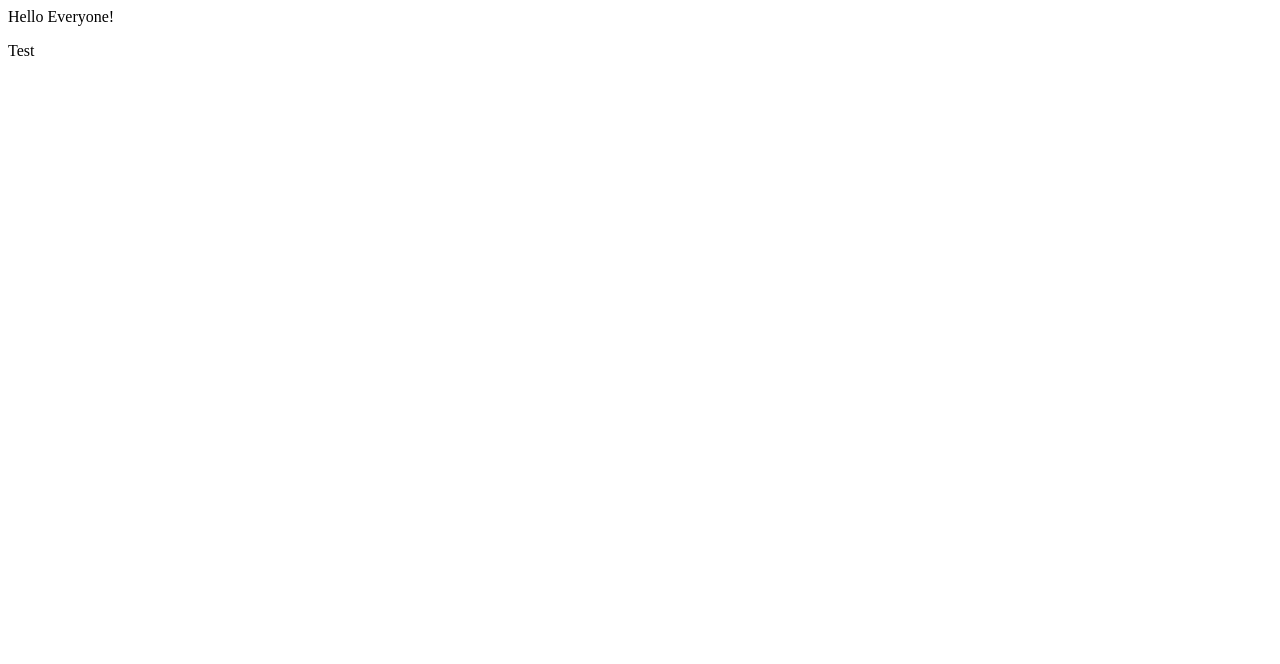
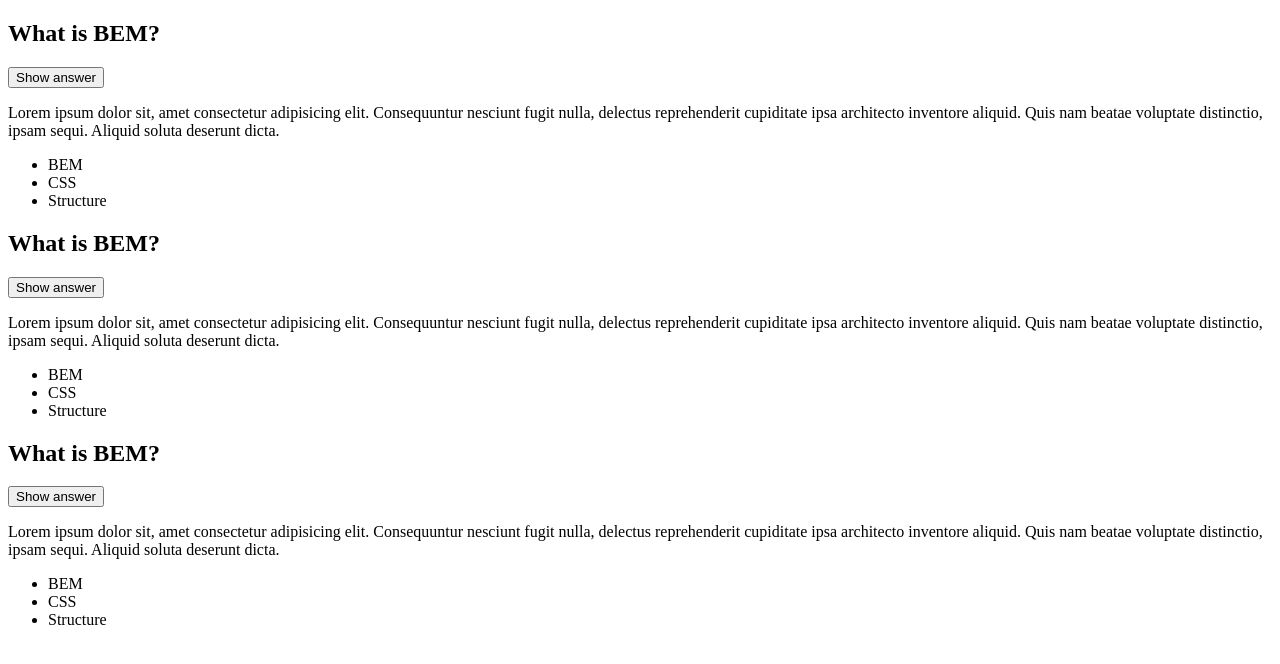
Before and after one commit to falkkreimeier/quiz-app, a website: page index.html in a window 1280 px wide. Drawn offline with Linux system fonts and the light colour scheme.

Commit message:
add structure

```diff
--- a/index.html
+++ b/index.html
@@ -1,13 +1,56 @@
 <!DOCTYPE html>
 <html lang="en">
+
 <head>
     <meta charset="UTF-8">
     <meta http-equiv="X-UA-Compatible" content="IE=edge">
     <meta name="viewport" content="width=device-width, initial-scale=1.0">
     <title>Document</title>
 </head>
+
 <body>
-    Hello Everyone!
-    <p>Test</p>
+    <header> </header>
+    <main>
+
+        <section>
+            <h2>What is BEM?</h2>
+            <button>Show answer</button>
+            <p>Lorem ipsum dolor sit, amet consectetur adipisicing elit. Consequuntur nesciunt fugit nulla, delectus
+                reprehenderit cupiditate ipsa architecto inventore aliquid. Quis nam beatae voluptate distinctio, ipsam
+                sequi. Aliquid soluta deserunt dicta.</p>
+            <ul>
+                <li>BEM</li>
+                <li>CSS</li>
+                <li>Structure</li>
+            </ul>
+        </section>
+
+        <section>
+            <h2>What is BEM?</h2>
+            <button>Show answer</button>
+            <p>Lorem ipsum dolor sit, amet consectetur adipisicing elit. Consequuntur nesciunt fugit nulla, delectus
+                reprehenderit cupiditate ipsa architecto inventore aliquid. Quis nam beatae voluptate distinctio, ipsam
+                sequi. Aliquid soluta deserunt dicta.</p>
+            <ul>
+                <li>BEM</li>
+                <li>CSS</li>
+                <li>Structure</li>
+            </ul>
+        </section>
+
+        <section>
+            <h2>What is BEM?</h2>
+            <button>Show answer</button>
+            <p>Lorem ipsum dolor sit, amet consectetur adipisicing elit. Consequuntur nesciunt fugit nulla, delectus
+                reprehenderit cupiditate ipsa architecto inventore aliquid. Quis nam beatae voluptate distinctio, ipsam
+                sequi. Aliquid soluta deserunt dicta.</p>
+            <ul>
+                <li>BEM</li>
+                <li>CSS</li>
+                <li>Structure</li>
+            </ul>
+        </section>
+    </main>
 </body>
+
 </html>
```
